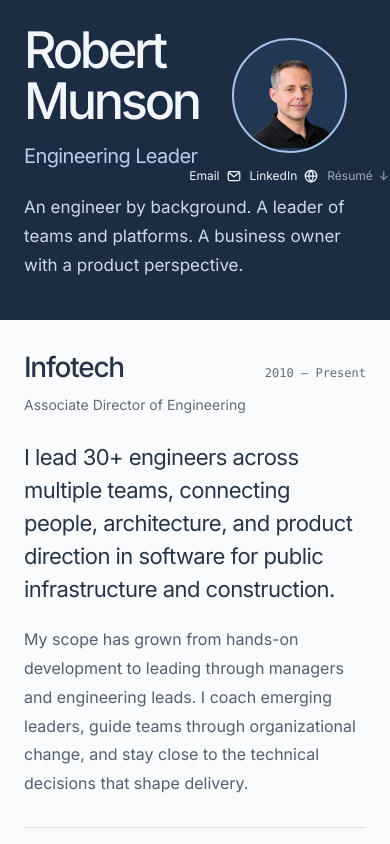
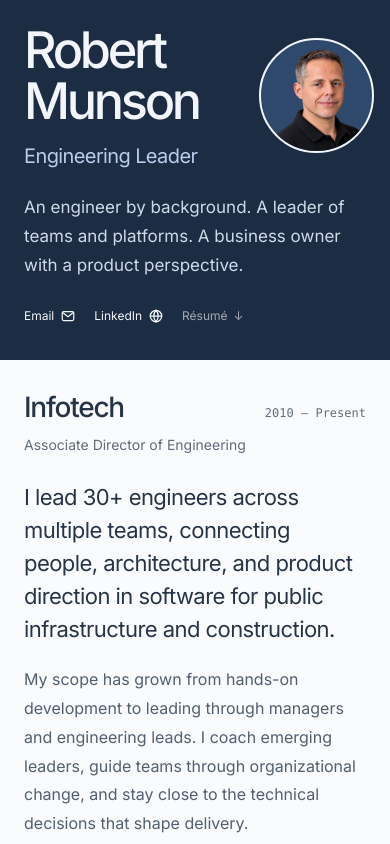
Before and after one commit to munsonrobl/munsonrobl.github.io, a Vue app: page / in a window 390 px wide. Shown: the top 844 px of the page. Built offline with nearby package versions, Linux system fonts and the light colour scheme.

Commit message:
Fix responsive Accord layout

```diff
--- a/src/designs/accord.css
+++ b/src/designs/accord.css
@@ -92,7 +92,7 @@
 
 @media (min-width: 1700px) {
   .accord { grid-template-columns: minmax(420px, calc((100vw - 780px) / 2)) minmax(0, 1fr); }
-  .accord-identity { padding-left: max(65px, calc((100vw - 1320px) / 2)); }
+  .accord-identity { padding-left: clamp(65px, 4vw, 96px); }
   .accord-portrait { width: 330px; }
 }
 @media (max-width: 1000px) {
@@ -107,13 +107,13 @@
   .accord-identity { position: relative; top: auto; min-height: 0; padding: 25px 24px 27px; }
   .accord h1 { font-size: clamp(3.15rem, 9vw, 4.5rem); }
   .accord-name > p { font-size: 1.25rem; margin-top: 15px; }
-  .accord-intro { max-width: 100%; margin: 23px 0 14px; }
+  .accord-intro { width: 100%; max-width: none; margin: 23px 0 14px; }
   .accord-name { padding-right: 110px; }
-  .accord-profile { position: absolute; top: 38px; right: 16px; display: flex; width: 170px; flex-direction: column; align-items: center; }
-  .accord-profile .contact-links { order: 1; flex-direction: row; flex-wrap: nowrap; gap: 8px; margin-top: 6px; font-size: .75rem; white-space: nowrap; }
+  .accord-profile { display: contents; }
+  .accord-profile .contact-links { order: 1; flex-direction: row; flex-wrap: wrap; gap: 8px 18px; margin-top: 6px; font-size: .75rem; }
   .accord-profile .contact-links a { padding-block: 3px; }
-  .accord-portrait { order: 0; width: 115px; aspect-ratio: 1; padding: 0; margin: 0; overflow: hidden; border: 2px solid #a8c3e9; border-radius: 50%; background: #223754; }
-  .accord-portrait img { width: 88%; height: 88%; margin: 9% auto 0; object-fit: contain; object-position: center bottom; }
+  .accord-portrait { position: absolute; top: 38px; right: 16px; order: 0; width: 115px; aspect-ratio: 1; padding: 0; margin: 0; overflow: hidden; border: 2px solid #f2f5fa; border-radius: 50%; background: #2e496b; }
+  .accord-portrait img { width: 100%; height: 100%; margin: 0; object-fit: contain; object-position: center bottom; }
   .accord-content { padding: 30px 24px 22px; }
   .accord-lead { font-size: 1.375rem; margin-top: 24px; }
   .accord-index summary { gap: 12px; }
@@ -123,7 +123,7 @@
   .accord-capabilities { margin: 36px 0 31px; }
   .accord-capabilities-heading { margin-bottom: 22px; }
   .accord-capabilities-heading h2 { font-size: 1.5rem; }
-  .accord-capability-grid { gap: 10px; }
+  .accord-capability-grid { gap: 26px; }
   .accord-capability-items { grid-template-columns: 1fr; }
   .accord-technology-record { gap: 14px; }
   .accord-earlier summary { gap: 16px; }
@@ -133,9 +133,7 @@
   .design-picker button { flex: 0 0 auto; white-space: nowrap; }
 }
 @media (max-width: 380px) {
-  .accord-profile { top: 56px; right: 8px; width: 140px; }
-  .accord-portrait { width: 89px; }
-  .accord-intro { padding-right: 98px; }
+  .accord-portrait { top: 56px; right: 8px; width: 89px; }
   .accord-name { padding-right: 78px; }
   .accord h1 { font-size: 2.9rem; }
   .accord-name > p { font-size: 1.125rem; }
```
Also changed, not shown: assets/img/headshot-transparent.png.
